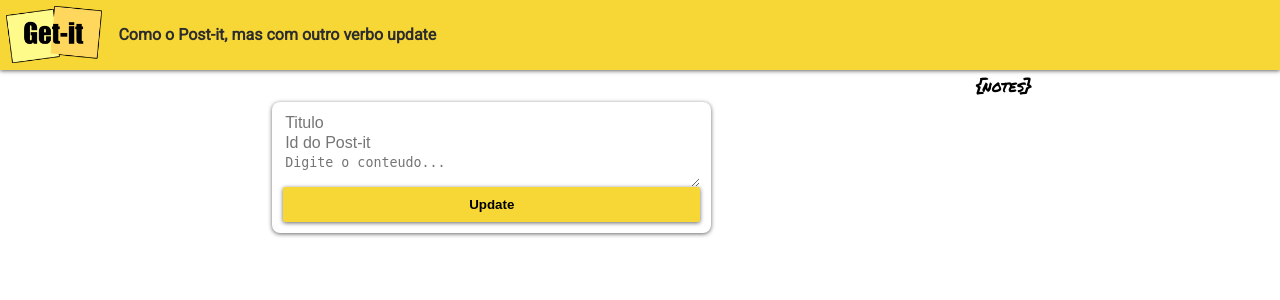
After one commit to nataliaqmc/Projeto-1-TecWeb, a Python web app: template templates/indexUpdate.html in a window 1280 px wide. The commit adds this page. Shown: the top 300 px of the page. Run offline with Jinja, Linux system fonts and the light colour scheme; the template is opened without the code that fills it, so the values that code supplies are empty; some libraries are stand-ins or nearby versions.

Commit message:
ajustando dados e conectando o sql ao codigo

```diff
--- a/templates/index.html
+++ b/templates/index.html
@@ -24,6 +24,7 @@
                 <img src="img/logo-getit.png" class="logo" />
                 <span class="subtitle">Como o Post-it, mas com outro verbo</span>
             </div>
+            <a href="indexDelete.html">Editar/ Deletar Post-it</a>
         </div>
         <main class="container">
             <form class="form-card" method="post">
--- /dev/null
+++ b/templates/indexUpdate.html
@@ -0,0 +1,58 @@
+
+<!DOCTYPE html>
+<html>
+    <head>
+        <meta charset="UTF-8">
+        <meta name="viewport" content="width=device-width, initial-scale=1.0" />
+        <title>Get-it</title>
+        <link
+            rel="stylesheet"
+            href="https://cdnjs.cloudflare.com/ajax/libs/meyer-reset/2.0/reset.min.css"
+            integrity="sha512-NmLkDIU1C/C88wi324HBc+S2kLhi08PN5GDeUVVVC/BVt/9Izdsc9SVeVfA1UZbY3sHUlDSyRXhCzHfr6hmPPw=="
+            crossorigin="anonymous"
+        />
+        <link rel="preconnect" href="https://fonts.gstatic.com" />
+        <link
+            href="https://fonts.googleapis.com/css2?family=Roboto&family=Permanent+Marker&display=swap"
+            rel="stylesheet"
+        />
+        <link rel="stylesheet" href="getit.css" />
+    </head>
+    <body>
+        <div class="appbar">
+            <div class="barra">
+                <img src="img/logo-getit.png" class="logo" />
+                <span class="subtitle">Como o Post-it, mas com outro verbo update</span>
+            </div>
+        </div>
+        <main class="container">
+            <form class="form-card" method="PUT">
+                <input
+                    class="form-card-title"
+                    type="text"
+                    name="titulo"
+                    placeholder="Titulo"
+                />
+                <input
+                    class="form-card-title"
+                    type="number"
+                    name="id"
+                    placeholder="Id do Post-it"
+                />
+                <textarea
+                    class="autoresize"
+                    name="detalhes"
+                    placeholder="Digite o conteudo..."
+                ></textarea>
+                <button class="btn" type="submit">Update</button>
+            </form>
+
+            <div class="card-container">
+                {notes}
+            </div>
+
+        </main>
+
+        <script type="text/javascript" src="getit.js"></script>
+    </body>
+</html>
```
Also changed, not shown: templates/indexDelete.html (added, +52 -0 lines), views.py (+12 -0 lines).
